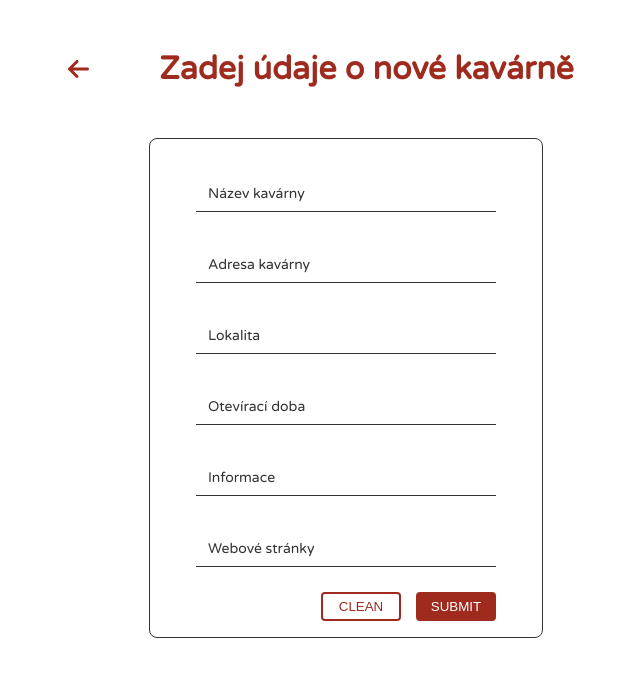
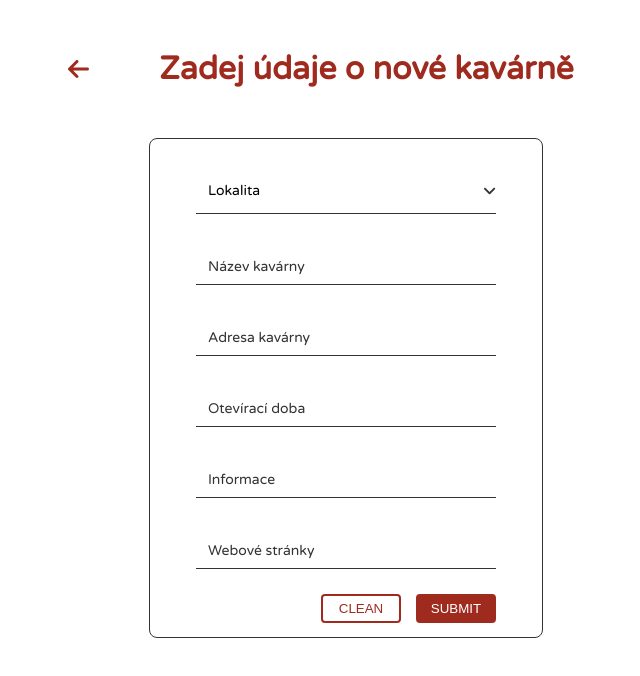
Before and after one commit to CoffeeladyCZ/maps-coffee-react, a React (Create React App) app: page /form in a window 1280 px wide. Shown: the top 676 px of the page, without its empty margins (294-934 px from the left). Built offline with nearby package versions, Linux system fonts and the light colour scheme.

Commit message:
#7 - new component Select

```diff
--- a/src/components/Form/FormCafe.jsx
+++ b/src/components/Form/FormCafe.jsx
@@ -6,7 +6,9 @@ import './FormCafe.scss';
 import { FontAwesomeIcon } from "@fortawesome/react-fontawesome";
 import { faArrowLeft } from "@fortawesome/free-solid-svg-icons";
 
-import { formItems } from '../../data/data';
+import AppSelect from '../SelectItem/AppSelect';
+
+import { formItems, cityDistrict, selectItems } from '../../data/data';
 
 const validate = values => {
   const errors = {};
@@ -49,10 +51,13 @@ const FormCafe = () => {
       <h1 className="form-title">Zadej údaje o nové kavárně</h1>
     </div>
       <div className="form-body">
+        <div className="form-body-row">
+          <AppSelect selectItems={cityDistrict} selectName={selectItems} value={formik.values.location} />
+        </div>
         {
           formItems.map(item => {
-            return(
-              <>
+            return (
+              <div key={item.value}>
                 <div className="form-body-row">
                   <input
                     id={item.value}
@@ -68,7 +73,7 @@ const FormCafe = () => {
               <div className="errorMessage">
                 {formik[item.value] && formik.errors[item.value] ? formik.errors[item.value] : null}
               </div>
-              </>
+              </div>
 
             )
           })
--- a/src/components/ListItem/AppListItem.scss
+++ b/src/components/ListItem/AppListItem.scss
@@ -2,6 +2,7 @@
 
 .coffee-list {
   padding: 10px;
+  transition: all 0.2s ease-out;
 
   p {
     margin: 5px 0;
@@ -31,7 +32,7 @@
       margin: 10px 0;
       position: relative;
       overflow: hidden;
-      transition: 0.3 ease;
+      transition: all 0.3 ease;
 
       .list-title {
         color: $primary-red;
--- /dev/null
+++ b/src/components/SelectItem/AppSelect.jsx
@@ -0,0 +1,52 @@
+import { FontAwesomeIcon } from '@fortawesome/react-fontawesome';
+import { faAngleDown, faAngleUp } from "@fortawesome/free-solid-svg-icons";
+
+import React, { useState } from 'react';
+
+import './AppSelect.scss';
+
+const Select = (props) => {
+  const [select, setSelect] = useState(false);
+  const [selectItem, setSelectItem] = useState('Lokalita');
+
+  function lastSelectItem(item) {
+    setSelectItem(item.name);
+    setSelect(false);
+  }
+
+  function handleBlur(e) {
+    console.log('blur event');
+    setSelect(false);
+  }
+
+  let icon;
+  if (select) {
+    icon = <FontAwesomeIcon icon={faAngleUp} size='lg' className='select-icon' />
+  } else {
+    icon = <FontAwesomeIcon  icon={faAngleDown} size='lg' className='select-icon' />
+  }
+
+  return (
+    <div className='select'  onBlur={() => handleBlur}>
+      <div className={select ? 'select-header-active' : 'select-header'} onClick={() => setSelect(select => !select)}>
+        <p>{selectItem}</p>
+        {icon}
+      </div>
+      <div className={select ? 'select-active' : 'select-body'}>
+        {props.selectItems.map(item => {
+          return (
+            <div
+              key={item.name}
+              className={item.name === selectItem ? 'select-item-active' : 'select-item'}
+              onClick={() => lastSelectItem(item)}
+            >
+              {item.name}
+            </div>
+          )
+        })}
+      </div>
+    </div>
+  )
+}
+
+export default Select;
--- /dev/null
+++ b/src/components/SelectItem/AppSelect.scss
@@ -0,0 +1,75 @@
+@import '../../scss/colors.scss';
+
+.select {
+  transition: all 0.2s ease;
+
+  &-header {
+    border-bottom: 1px solid $dark-grey;
+    width: 300px;
+    margin-bottom: 15px;
+    display: flex;
+    align-items: center;
+
+    &-active {
+      padding-left: 12px;
+      text-align: left;
+      display: flex;
+      align-items: center;
+
+      p {
+        font-size: 14px;
+        color: $input-blue;
+      }
+
+      .select-icon {
+        margin-left: auto;
+        color: $input-blue;
+      }
+    }
+
+    p {
+      font-size: 14px;
+      padding-left: 12px;
+    }
+  }
+
+  &-icon {
+    color: $dark-grey;
+    margin-left: auto;
+  }
+
+  &-body {
+    display: none;
+  }
+
+  &-item {
+    padding: 10px;
+    padding-left: 12px;
+    transition: all 0.2s ease;
+
+    &-active {
+      padding: 10px;
+      padding-left: 12px;
+      transition: all 0.2s ease;
+      background-color: #90CAF9;
+    }
+
+    &:hover {
+      background-color: $light-grey;
+    }
+  }
+
+  &-active {
+    position: absolute;
+    border: 2px solid $input-blue;
+    border-bottom-left-radius: 8px;
+    border-bottom-right-radius: 8px;
+    color: $dark-grey;
+    font-size: 14px;
+    width: 300px;
+    background-color: #fff;
+    z-index: 2;
+    overflow: hidden;
+    cursor: pointer;
+  }
+}
--- a/src/data/data.js
+++ b/src/data/data.js
@@ -26,11 +26,14 @@ export const cityDistrict = [
 export const formItems = [
   { name: 'Název kavárny', value: 'nameCafe' },
   { name: 'Adresa kavárny', value: 'addressCafe' },
-  { name: 'Lokalita', value: 'location' },
   { name: 'Otevírací doba', value: 'openTime' },
   { name: 'Informace', value: 'info' },
   { name: 'Webové stránky', value: 'web' }
 ];
+
+export const selectItems = [
+  {name: 'Lokalita', value: 'location' }
+]
 
 // list of coffeehouse
 export const listCoffeehouse = [
--- a/src/scss/colors.scss
+++ b/src/scss/colors.scss
@@ -3,4 +3,4 @@ $secondary-red: lighten($primary-red, 10%);
 $dark-grey: #333333;
 $light-grey: #cecece;
 $light-red: #c02413;
-$input-blue: #1867c0;
+$input-blue: #1E88E5;
```
